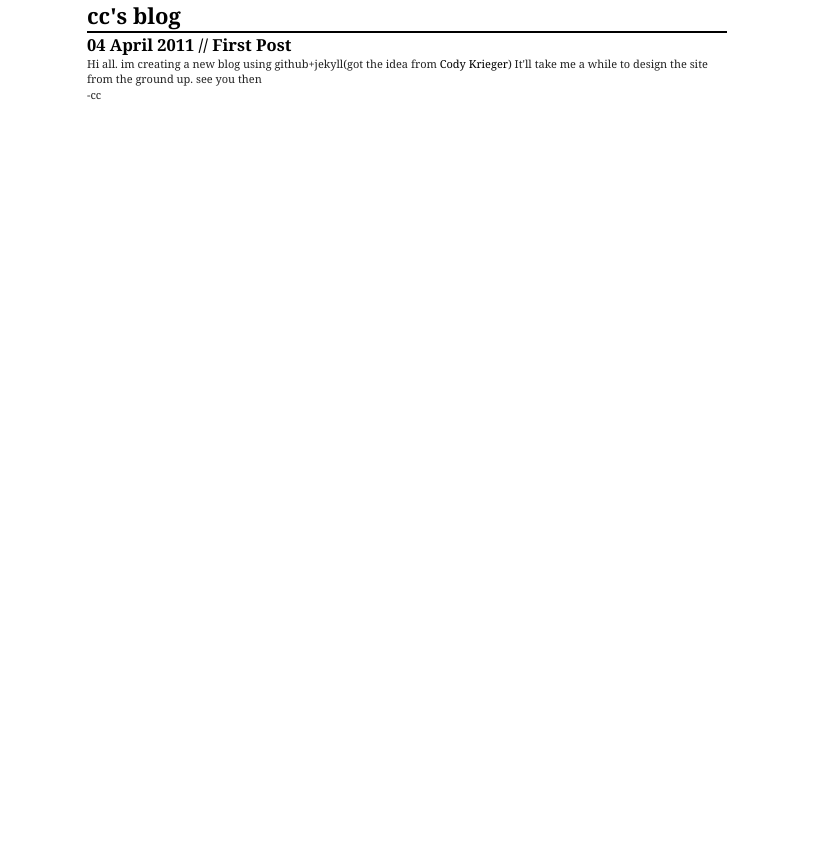
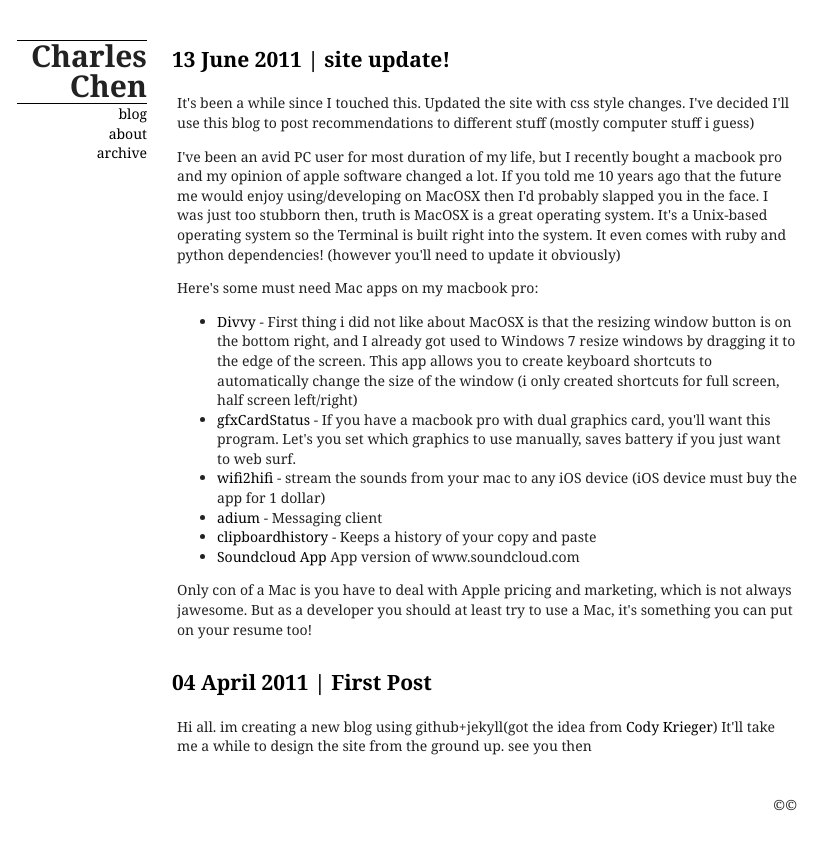
Before and after one commit to charleschen/charleschen.github.com, a Jekyll site: the page built from index.html, in a window 1280 px wide. Shown: the top 850 px of the page, without its empty margins (233-1061 px from the left). Built offline with Jekyll 4.4.1, drawn with Linux system fonts in a browser that asks for light colours; nearby versions of some CDN libraries.

Commit message:
Second post changed lots of styling stuff

```diff
--- a/_includes/listed-post.html
+++ b/_includes/listed-post.html
@@ -1,6 +1,6 @@
 <div class="post">
-  <h2><a href="{{ post.url}}">{{ post.date | date_to_long_string }} // {{ post.title }}</a></h2>
-  <div class="body">
-    {{ post.content }}
-  </div>
+	<h2 class="post title"><a href="{{ post.url}}">{{ post.date | date_to_long_string }} | {{ post.title }}</a></h2>
+	<div class="post body">
+    	{{ post.content }}
+  	</div>
 </div>
--- a/_layouts/default.html
+++ b/_layouts/default.html
@@ -2,17 +2,32 @@
 <html lang="en">
   <head>
     <meta charset="utf-8">
-    <title>{% if page.title %}{{ page.title }} V.v.V {% endif %} Charles Chen</title>
+    <title>Charles Chen - {% if page.title %}{{ page.title }} {% endif %}</title>
     <meta name="description" content="description goes here.  werd.">
 
     <link rel="stylesheet" media="screen, project" href="/res/screen.css" type="text/css">
-  </head>
+  	<script type="text/javascript" src="https://ajax.googleapis.com/ajax/libs/jquery/1.5.0/jquery.min.js"></script>
+	<script type="text/javascript" src="/res/myJava.js"></script>
+</head>
 
   <body>
-    <header>
-      <h1><a href="/">cc's blog</a></h1>
-    </header>
+    <div id="wrap">
+		<div id="header">
+			<h1>Charles<br />Chen</h1>
+			<ul>
+				<li><a href="/">blog</a></li>
+				<li><a href="/about.html">about</a></li>
+				<li id="archive"><a href="#">archive</a></li>
+			</ul>
+		</div>
+		<div id="main">
+      		{{ content }}
+		</div>
+		<div id="footer">
+			<p>&copy&copy</p>
+		</div>
+	</div>
 
-    {{ content }}
+
   </body>
 </html>
--- a/_posts/2011-04-04-firstpost.markdown
+++ b/_posts/2011-04-04-firstpost.markdown
@@ -4,5 +4,3 @@ title: First Post
 ---
 
 <p>Hi all.  im creating a new blog using github+jekyll(got the idea from <a href="http://blog.codykrieger.com">Cody Krieger</a>)  It'll take me a while to design the site from the ground up. see you then </p>
-
--cc
--- /dev/null
+++ b/_posts/2011-06-13-site-update.markdown
@@ -0,0 +1,30 @@
+---
+layout: post
+title: site update!
+---
+
+<p>It's been a while since I touched this.  Updated the site with css style changes.  I've decided I'll use this blog to post recommendations to different stuff (mostly computer stuff i guess)</p>
+<p>I've been an avid PC user for most duration of my life, but I recently bought a macbook pro and my opinion of apple software changed a lot.  If you told me 10 years ago that the future me would enjoy using/developing on MacOSX then I'd probably slapped you in the face.  I was just too stubborn then, truth is MacOSX is a great operating system.  It's a Unix-based operating system so the Terminal is built right into the system.  It even comes with ruby and python dependencies! (however you'll need to update it obviously)</p>
+<p>Here's some must need Mac apps on my macbook pro:
+	<ul>
+		<li>
+			<a href="http://mizage.com/">Divvy</a> - First thing i did not like about MacOSX is that the resizing window button is on the bottom right, and I already got used to Windows 7 resize windows by dragging it to the edge of the screen.  This app allows you to create keyboard shortcuts to automatically change the size of the window (i only created shortcuts for full screen, half screen left/right)
+		</li>
+		<li>
+			<a href="http://codykrieger.com/gfxCardStatus">gfxCardStatus</a> - If you have a macbook pro with dual graphics card, you'll want this program.  Let's you set which graphics to use manually, saves battery if you just want to web surf.
+		</li>
+		<li>
+			<a href="http://www.wifi2hifi.com/">wifi2hifi</a> - stream the sounds from your mac to any iOS device (iOS device must buy the app for 1 dollar)
+		</li>
+		<li>
+			<a href="http://adium.im/">adium</a> - Messaging client
+		</li>
+		<li>
+			<a href="http://itunes.apple.com/us/app/clipboard-history/id420939835?mt=12">clipboardhistory</a> - Keeps a history of your copy and paste
+		</li>
+		<li>
+			<a href="http://itunes.apple.com/us/app/soundcloud/id412754595?mt=12">Soundcloud App</a> App version of www.soundcloud.com
+		</li>
+	</ul>
+</p>
+<p>Only con of a Mac is you have to deal with Apple pricing and marketing, which is not always jawesome.  But as a developer you should at least try to use a Mac, it's something you can put on your resume too!</p>
--- /dev/null
+++ b/about.html
@@ -0,0 +1,6 @@
+---
+layout: default
+title: About
+---
+
+<p> This is about me </p>
--- a/index.html
+++ b/index.html
@@ -1,16 +1,9 @@
 ---
 layout: default
-title: V.v.V
+title: Blog
 ---
-
 <div class="posts">
   {% for post in site.posts limit:10 %}
   {% include listed-post.html %}
-  <!-- h2>
-       <a href="{{ post.url }}">{{ post.date | date_to_long_string }} // {{ post.title }} </a>
-</h2 >
-
-{{ post.content }}
-<em> Posted on {{ post.date | date_to_long_string }}.</em-->
   {% endfor %}
 </div>
--- /dev/null
+++ b/res/myJava.js
@@ -0,0 +1,24 @@
+var t;
+
+function loopLakers()
+{
+	$('#header > h1').toggleClass('purple');
+	$('#header > h1').toggleClass('yellow');
+
+	t = setTimeout("loopLakers()",1000);
+}
+
+$(document).ready(function(){
+	$('#header > h1').hover(
+		function()
+		{
+			$(this).addClass('yellow');
+			loopLakers();
+		},
+		function()
+		{
+			clearTimeout(t);
+			$('#header > h1').removeClass('purple yellow');
+		}
+	);
+});
--- a/res/screen.css
+++ b/res/screen.css
@@ -2,14 +2,18 @@
 
 * { margin:0; padding;0; font-family:inherit; }
 
+/*
 body{
-	backgroun:white; color:#222;
+	background:white; color:#222;
 	font:11px Georgia, serif;
 	line-height:1.4;
 	font-weight: lighter;
 	margin: 0 auto;
 	width: 640px;
+
+
 }
+
 
 header {
        display: block;
@@ -31,3 +35,101 @@ a:visited:hover { color:#000}
 
 body div.content {}
 body div.content *[align=right] { margin-left:1em; margin-bottom:1em; }
+
+*/
+
+
+/* anchor tags */
+
+a { text-decoration:none; }
+a:link, a:active { color:#000}
+a:visited {color:#000}
+a:link:hover, a:active:hover, a:visited:hover { text-decoration:underline; }
+a:link:hover, a:active:hover { color:#000}
+a:visited:hover { color:#000}
+
+/*wrap*/
+
+body{
+	background:white; color:#222;
+	font:14px Georgia, serif;
+	line-height:1.4;
+	font-weight: lighter;
+}
+
+#wrap {
+	width:800px;
+	margin:0 auto;
+	margin-top: 30px;
+}
+
+#header {
+	float:left;
+	width:130px;
+	padding:10px;
+	text-align:right;
+}
+
+#header h1{
+	font-size:30px;
+	line-height:1;
+	padding-bottom: 2px;
+	border-bottom: 1px solid black;
+	border-top: 1px solid black;
+}
+
+#header ul{
+	margin:0;
+	padding:0;
+	list-style:none;
+}
+
+#header li {
+	margin:0;
+	padding:0;
+}
+
+#main{
+	float:right;
+	width:630px;
+	padding:10px;
+
+}
+
+div.post{
+	width: 620px;
+	padding: 5px;
+}
+
+div.post.sig{
+	text-align: right;
+}
+
+div.post.body{
+
+}
+
+div.post.body p{
+	margin: 1em 0;
+}
+
+#footer {
+	clear:both;
+	padding:5px 10px;
+	text-align:right;
+}
+#footer p{
+	margin:0;
+}
+
+.purple {
+	color: purple;
+}
+
+.yellow {
+	color: yellow;
+}
+
+.black {
+	font-color: black;
+}
```
Also changed, not shown: _layouts/post.html (+4 -3 lines), CNAME (added).
